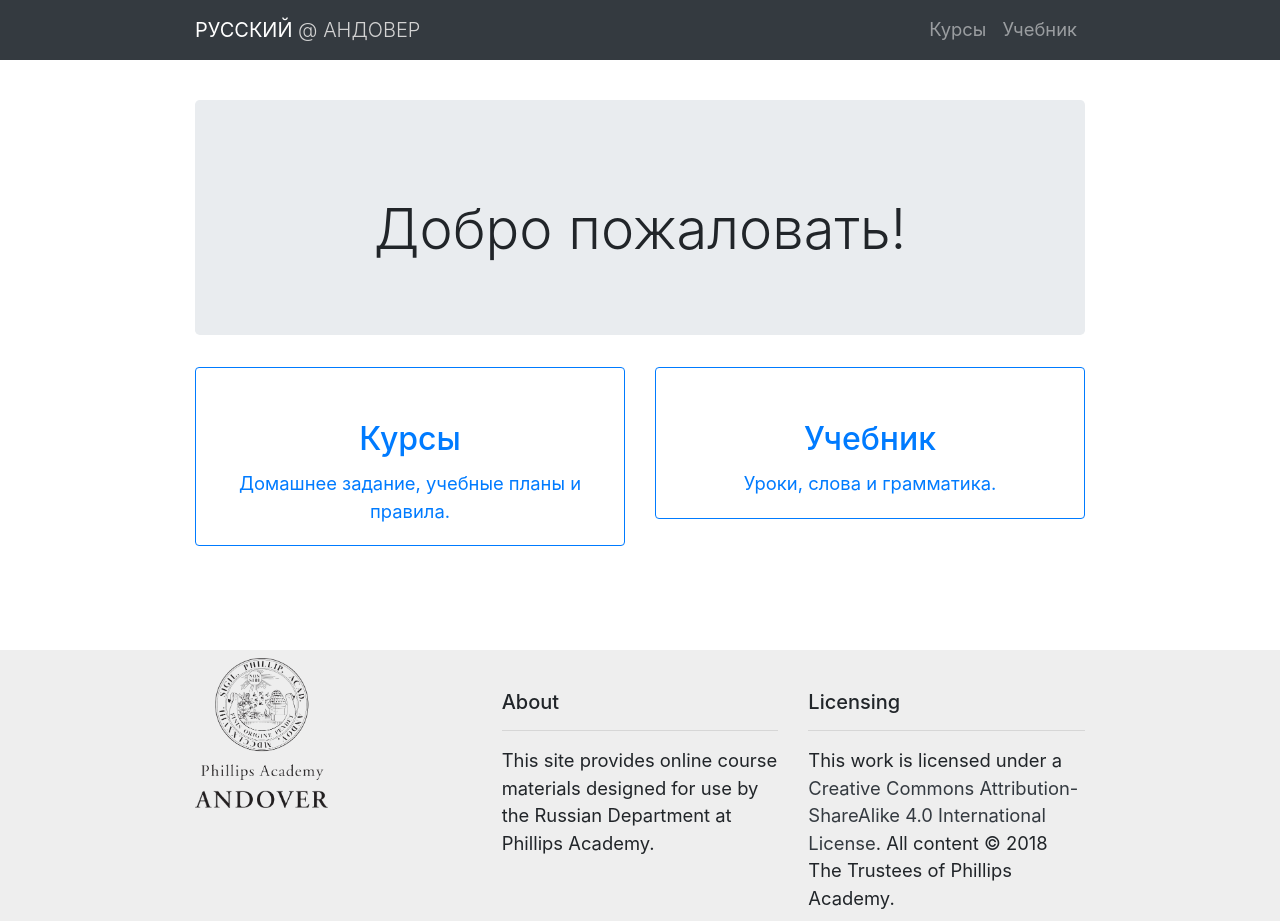
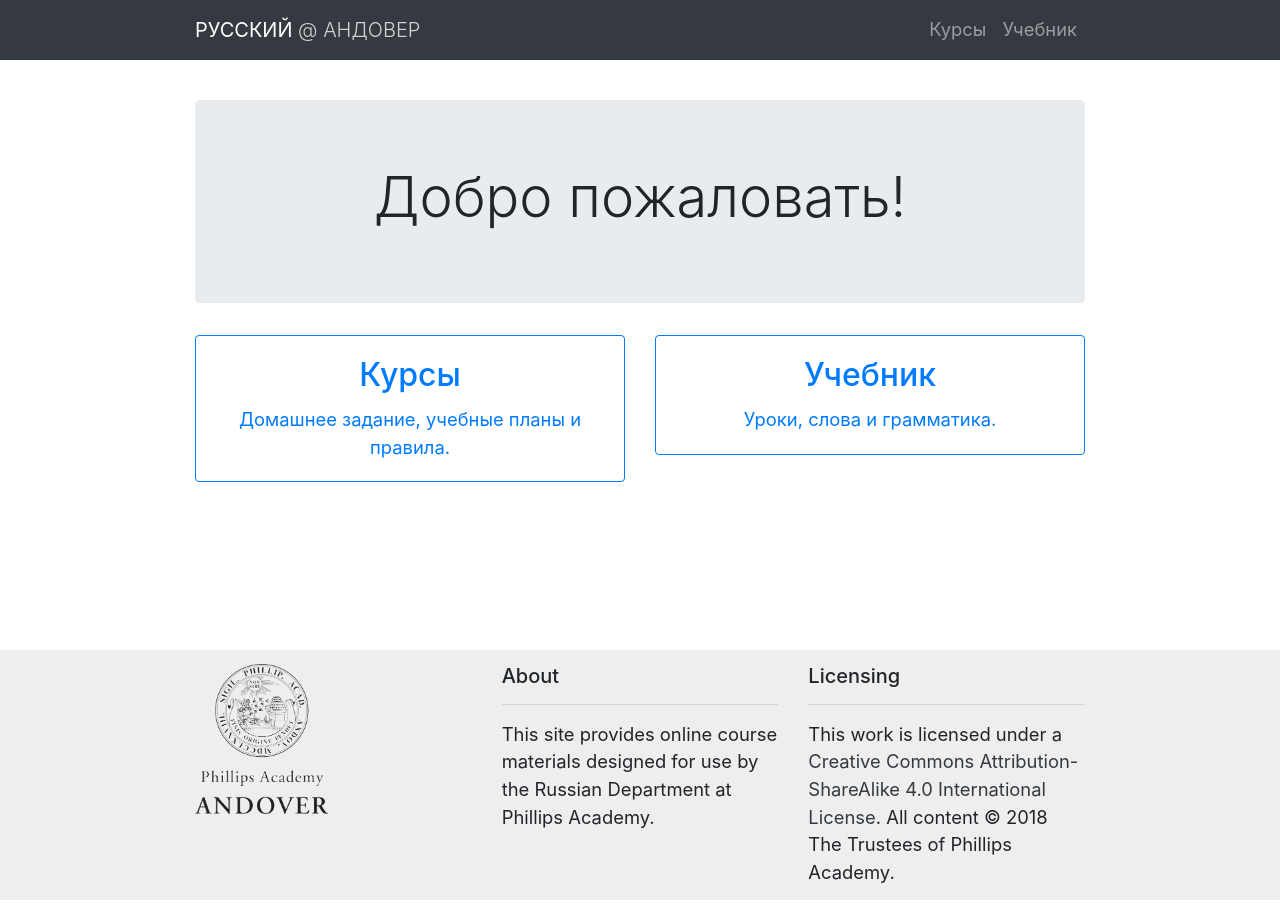
Before and after one commit to AndoverRussian/website, a Jekyll site: the page built from index.md, in a window 1280 px wide. Built offline with Jekyll 4.4.1, drawn with Linux system fonts in a browser that asks for light colours; after the commit the page ends 900 px from its top, so only the background shows below that.

Commit message:
Remove faulty header styling

```diff
--- a/assets/main.scss
+++ b/assets/main.scss
@@ -136,7 +136,3 @@
 .table {
     margin-bottom: 1rem;
 }
-
-h1, h2, h3, h4, h5, h6 {
-    margin-top: 2rem !important;
-}
--- a/docs/assets/main.css
+++ b/docs/assets/main.css
@@ -93,6 +93,3 @@
 
 .table, table {
   margin-bottom: 1rem; }
-
-h1, h2, h3, h4, h5, h6 {
-  margin-top: 2rem !important; }
--- a/docs/feed.xml
+++ b/docs/feed.xml
@@ -1 +1 @@
-<?xml version="1.0" encoding="utf-8"?><feed xmlns="http://www.w3.org/2005/Atom" ><generator uri="https://jekyllrb.com/" version="3.8.5">Jekyll</generator><link href="http://localhost:4000/feed.xml" rel="self" type="application/atom+xml" /><link href="http://localhost:4000/" rel="alternate" type="text/html" /><updated>2018-12-03T16:56:18-05:00</updated><id>http://localhost:4000/feed.xml</id><title type="html">Андовер</title><subtitle>This site is the online textbook for use by the Russian Department at Phillips Academy Andover.</subtitle></feed>
+<?xml version="1.0" encoding="utf-8"?><feed xmlns="http://www.w3.org/2005/Atom" ><generator uri="https://jekyllrb.com/" version="3.8.5">Jekyll</generator><link href="http://localhost:4000/feed.xml" rel="self" type="application/atom+xml" /><link href="http://localhost:4000/" rel="alternate" type="text/html" /><updated>2018-12-03T16:57:16-05:00</updated><id>http://localhost:4000/feed.xml</id><title type="html">Андовер</title><subtitle>This site is the online textbook for use by the Russian Department at Phillips Academy Andover.</subtitle></feed>
```
